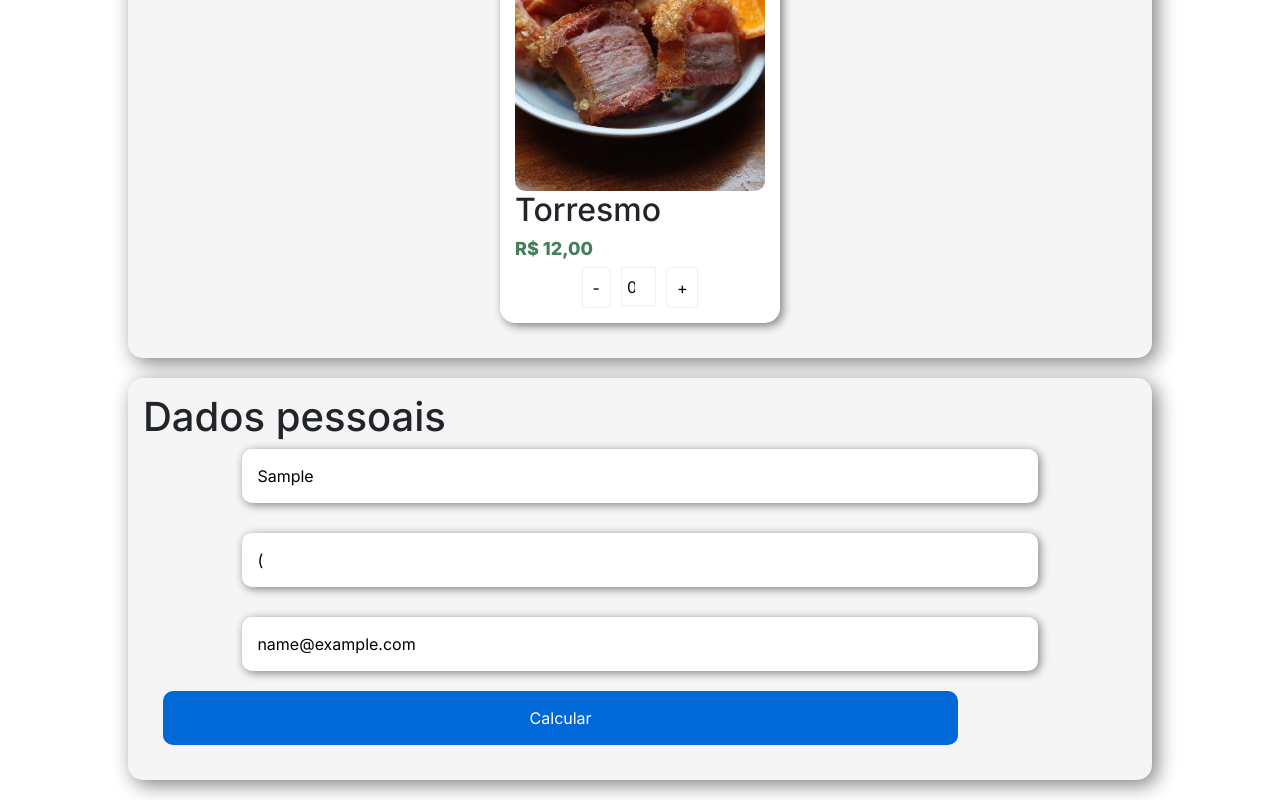
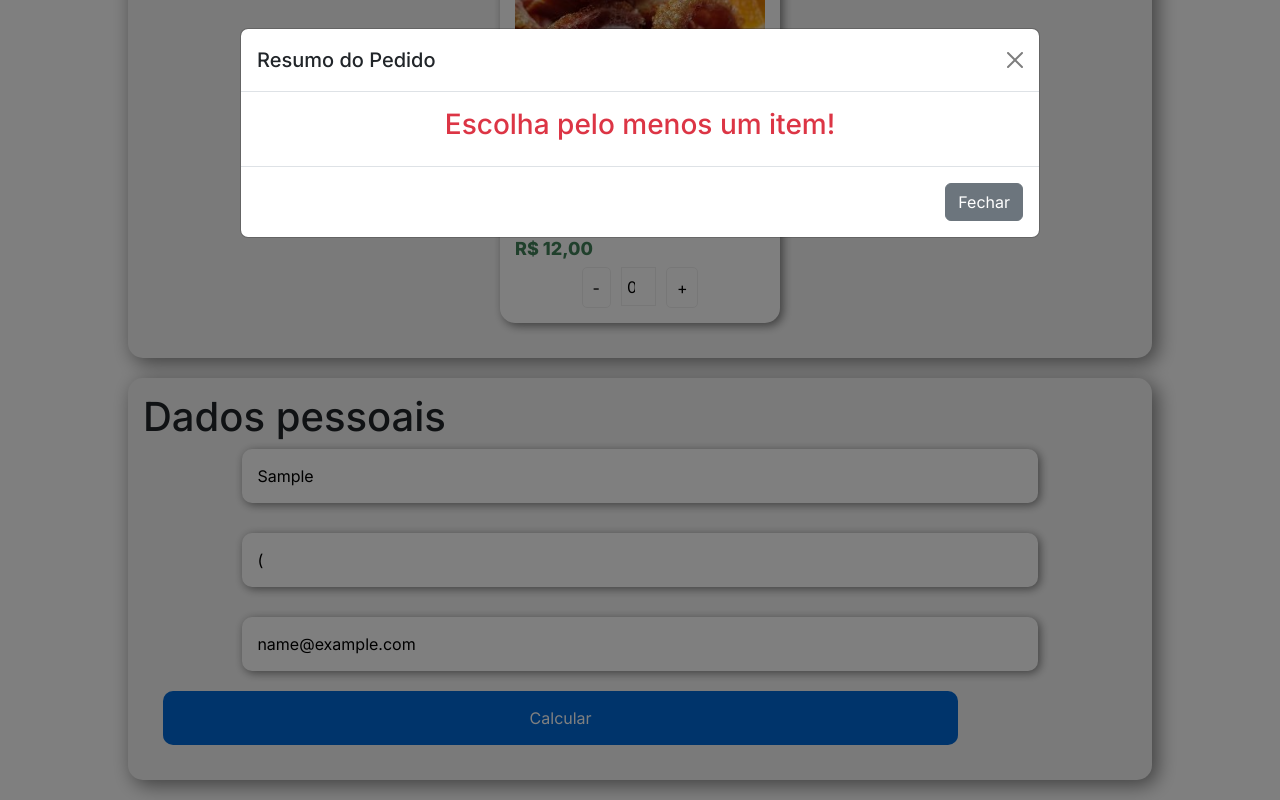
Before and after one commit to clararicioni/bootcampdev-projmenubootstrap, a plain HTML site: page index.html in a window 1280 px wide. Both pictures are taken after typing "Sample", "Sample", "name@example.com" into the empty fields and a click on the button "Calcular". Shown: the part 2564-3364 px from the top of the page. Drawn offline with nearby package versions, Linux system fonts and the light colour scheme.

Commit message:
closes #4 - feat: modal

```diff
--- a/index.html
+++ b/index.html
@@ -170,9 +170,22 @@
             <input type="text" placeholder="Digite o seu email">
         </form>
         <button class="btnCalcular" onclick="calcQuantidade()">Calcular</button>
-    </div>
-    <div id="output">
-    </div>
+        <div class="modal-lg modal fade" id="pedidoModal" tabindex="-1" aria-labelledby="pedidoModalLabel" aria-hidden="true">
+            <div class="modal-dialog">
+              <div class="modal-content">
+                <div class="modal-header">
+                  <h5 class="modal-title" id="pedidoModalLabel">Resumo do Pedido</h5>
+                  <button type="button" class="btn-close" data-bs-dismiss="modal" aria-label="Close"></button>
+                </div>
+                <div class="modal-body" id="modalBody">
+                  <div id="output"></div>
+                </div>
+                <div class="modal-footer">
+                  <button type="button" class="btn btn-secondary" data-bs-dismiss="modal">Fechar</button>
+                </div>
+              </div>
+            </div>
+          </div>
     <script src="https://cdn.jsdelivr.net/npm/bootstrap@5.3.3/dist/js/bootstrap.bundle.min.js"
         integrity="sha384-YvpcrYf0tY3lHB60NNkmXc5s9fDVZLESaAA55NDzOxhy9GkcIdslK1eN7N6jIeHz"
         crossorigin="anonymous"></script>
--- a/js/script.js
+++ b/js/script.js
@@ -4,26 +4,34 @@ $(document).ready(function () {
 function calcQuantidade() {
     var quantities = document.getElementsByName("quantity");
     var nome = document.getElementById("name").value;
-    var output = document.getElementById("output");
+    var modalBody = document.getElementById("modalBody");
 
     var formatter = new Intl.NumberFormat('pt-BR', {
         style: 'currency',
         currency: 'BRL',
     });
 
-    output.innerHTML = `
-        <h2>Caro(a) ${nome},</h2>
-        <p>Seguem os dados do seu pedido.</p>
-        <p>O seu pedido é:</p>`;
+    var pedidoHTML = `<h2>Caro(a) ${nome}, </h2><p>Seguem os dados do seu pedido:</p>`;
+    var finalPrice = 0;
+    var itensSelecionados = 0;
 
-    var finalPrice = 0;
     for (var input of quantities) {
         if (input.value > 0) {
             var price = document.getElementById(input.id).getAttribute("data-price");
             var total = price * input.value;
-            output.innerHTML += `Prato: ${input.id} - Preço unitário: ${formatter.format(price)} - Quantidade: ${input.value} - Total: ${formatter.format(total)}</br>`;
-            finalPrice += price * input.value;
+            pedidoHTML += `Prato: ${input.id} - Preço unitário: ${formatter.format(price)} - Quantidade: ${input.value} - Total: ${formatter.format(total)}</br>`;
+            finalPrice += total;
+            itensSelecionados++;
         }
     }
-    output.innerHTML += `<h2>Preço final: ${formatter.format(finalPrice)}</h2>`;
+
+    if (itensSelecionados === 0) {
+        pedidoHTML = `<h3 class="text-danger text-center">Escolha pelo menos um item!</h3>`;
+    } else {
+        pedidoHTML += `<h2 class="mt-3">Total: ${formatter.format(finalPrice)}</h2>`;
+    }
+
+    modalBody.innerHTML = pedidoHTML;
+    var pedidoModal = new bootstrap.Modal(document.getElementById('pedidoModal'));
+    pedidoModal.show();
 }
```
